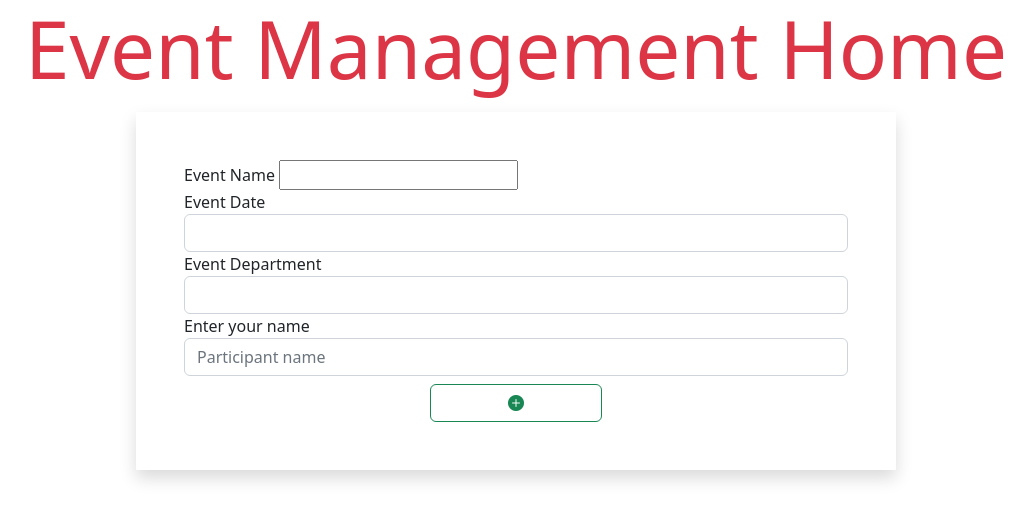
After one commit to razzaksr/GesnuMohanDJangoJinjaApp, a Django app: template mypro/mypro/templates/enroll.html in a window 1280 px wide. The commit adds this page. Shown: the top 521 px of the page, without its empty margins (124-1158 px from the left). Run offline with Django 4.2, Linux system fonts and the light colour scheme; the template is opened without the code that fills it, so the values that code supplies are empty; parts of the project's set-up code (start-up, migrations or seed data) failed here and were passed over; some libraries are stand-ins or nearby versions.

Commit message:
Participant added

```diff
--- a/mypro/ebuddy/documents.py
+++ b/mypro/ebuddy/documents.py
@@ -6,13 +6,13 @@ class Event(Document):
     eveName=StringField()
     eveDate=DateField()
     eveDepartment=StringField()
-    eveParticipants=StringField(required=False)
+    eveParticipants=ListField(required=False)
     eveWinner=StringField(required=False)
 
     def __str__(self):
-        return "Event Information "+str(self.eveId)+" "+self.eveName+" "+str(self.eveDate)+" "+self.eveDepartment+" "+self.eveParticipants+" "+self.eveWinner+"\n"
+        return "Event Information "+str(self.eveId)+" "+self.eveName+" "+str(self.eveDate)+" "+self.eveDepartment+" "+str(self.eveParticipants)+" "+self.eveWinner+"\n"
 
-    def initiate(self,nm="",dt=datetime.utcnow(),dept="",part="",win=""):
+    def initiate(self,nm="",dt=datetime.utcnow(),dept="",part=[],win=""):
         self.eveName=nm
         self.eveDate=dt
         self.eveDepartment=dept
--- a/mypro/ebuddy/urls.py
+++ b/mypro/ebuddy/urls.py
@@ -7,5 +7,7 @@ urlpatterns = [
     path('show/<int:seriel>',views.makeRead),
     path('change/<int:num>',views.makeEdit),
     path('del/<int:unique>',views.makeDelete),
+    path('person/<int:key>',views.makeViewParts),
+    path('adding/<int:pos>',views.makeAddParts),
     path('page',views.makePage)
 ]
--- /dev/null
+++ b/mypro/mypro/templates/enroll.html
@@ -0,0 +1,30 @@
+{%extends 'home.html'%}
+{%block mohan%}
+    <form method="post">
+        {%csrf_token%}
+        <div class="form group">
+            <input type="hidden" name="eveid" value="{{ondru.eveId}}" />
+        </div>
+        <div class="form group">
+            <label>Event Name</label>
+            <input type="text" readonly value="{{ondru.eveName}}" />
+        </div>
+        <div class="form group">
+            <label>Event Date</label>
+            <input type="text" readonly value="{{ondru.eveDate}}" class="form-control" />
+        </div>
+        <div class="form group">
+            <label>Event Department</label>
+            <input type="text" readonly value="{{ondru.eveDepartment}}" class="form-control" />
+        </div>
+        <div class="form group">
+            <label>Enter your name</label>
+            <input type="text" placeholder="Participant name" name="person" class="form-control" />
+        </div>
+        <div class="mt-2 row justify-content-center">
+            <button class="col-3 btn btn-outline-success" type="submit">
+                <i class="bi bi-plus-circle-fill"></i>
+            </button>
+        </div>
+    </form>
+{%endblock mohan%}
```
Also changed, not shown: mypro/ebuddy/views.py (+14 -0 lines), mypro/mypro/templates/people.html (added, +16 -0 lines), mypro/mypro/templates/viewing.html (+6 -2 lines).
